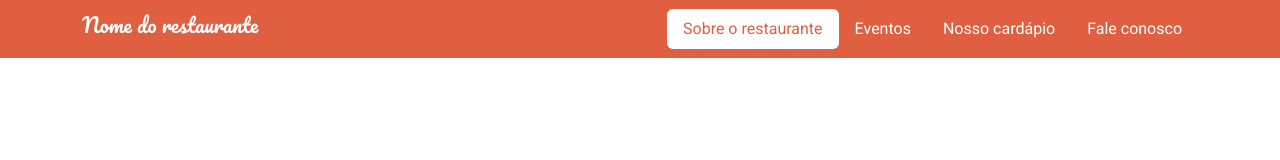
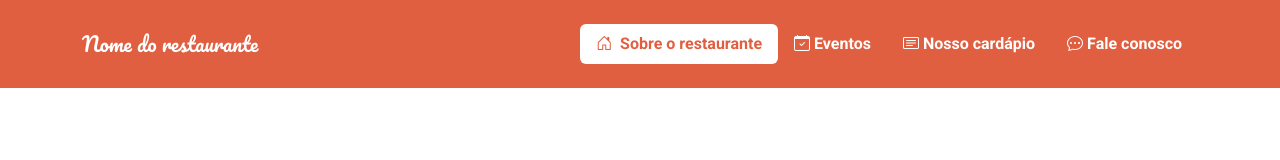
Before and after one commit to Wellington-m/ebac_frontend, a plain HTML site: page index.html in a window 1280 px wide. Drawn offline with nearby package versions, Linux system fonts and the light colour scheme.

Commit message:
feat(header): enhance navigation with responsive toggler and icons

```diff
--- a/index.html
+++ b/index.html
@@ -14,23 +14,48 @@
       href="https://fonts.googleapis.com/css2?family=Pacifico&family=Roboto:ital,wght@0,100..900;1,100..900&display=swap"
       rel="stylesheet"
     />
+    <link
+      rel="stylesheet"
+      href="https://cdn.jsdelivr.net/npm/bootstrap-icons@1.13.1/font/bootstrap-icons.min.css"
+    />
     <link rel="stylesheet" href="main.css" />
   </head>
   <body>
-    <header class="navbar sticky-top">
+    <header class="navbar navbar-expand-lg sticky-top p-4">
       <div class="container">
-        <h1 class="navbar-brand">Nome do restaurante</h1>
-        <nav>
-          <ul class="nav nav-pills">
-            <li class="nav-item">
-              <a href="" class="nav-link active">Sobre o restaurante</a>
+        <h1 class="navbar-brand m-0">Nome do restaurante</h1>
+        <button
+          class="navbar-toggler"
+          data-bs-toggle="collapse"
+          data-bs-target="#menu-navigation"
+        >
+          <span class="navbar-toggler-icon"></span>
+        </button>
+        <nav
+          class="navbar-collapse collapse justify-content-end"
+          id="menu-navigation"
+        >
+          <ul class="nav nav-pills d-block d-md-flex">
+            <li class="nav-item fw-bold">
+              <a href="" class="nav-link active">
+                <i class="bi bi-house-door me-1"></i>
+                Sobre o restaurante</a
+              >
             </li>
-            <li class="nav-item"><a href="" class="nav-link">Eventos</a></li>
-            <li class="nav-item">
-              <a href="" class="nav-link">Nosso cardápio</a>
+            <li class="nav-item fw-bold">
+              <a href="" class="nav-link"
+                ><i class="bi bi-calendar-check me-1"></i>Eventos</a
+              >
             </li>
-            <li class="nav-item">
-              <a href="" class="nav-link">Fale conosco</a>
+            <li class="nav-item fw-bold">
+              <a href="" class="nav-link"
+                ><i class="bi bi-card-text me-1"></i>Nosso cardápio</a
+              >
+            </li>
+            <li class="nav-item fw-bold">
+              <a href="" class="nav-link"
+                ><i class="bi bi-chat-dots me-1"></i>Fale conosco</a
+              >
             </li>
           </ul>
         </nav>
--- a/main.css
+++ b/main.css
@@ -20,3 +20,7 @@ body {
 .navbar-brand {
   font-family: "Pacifico", cursive;
 }
+
+.navbar-toggler {
+  background-color: #ffeae6;
+}
```
